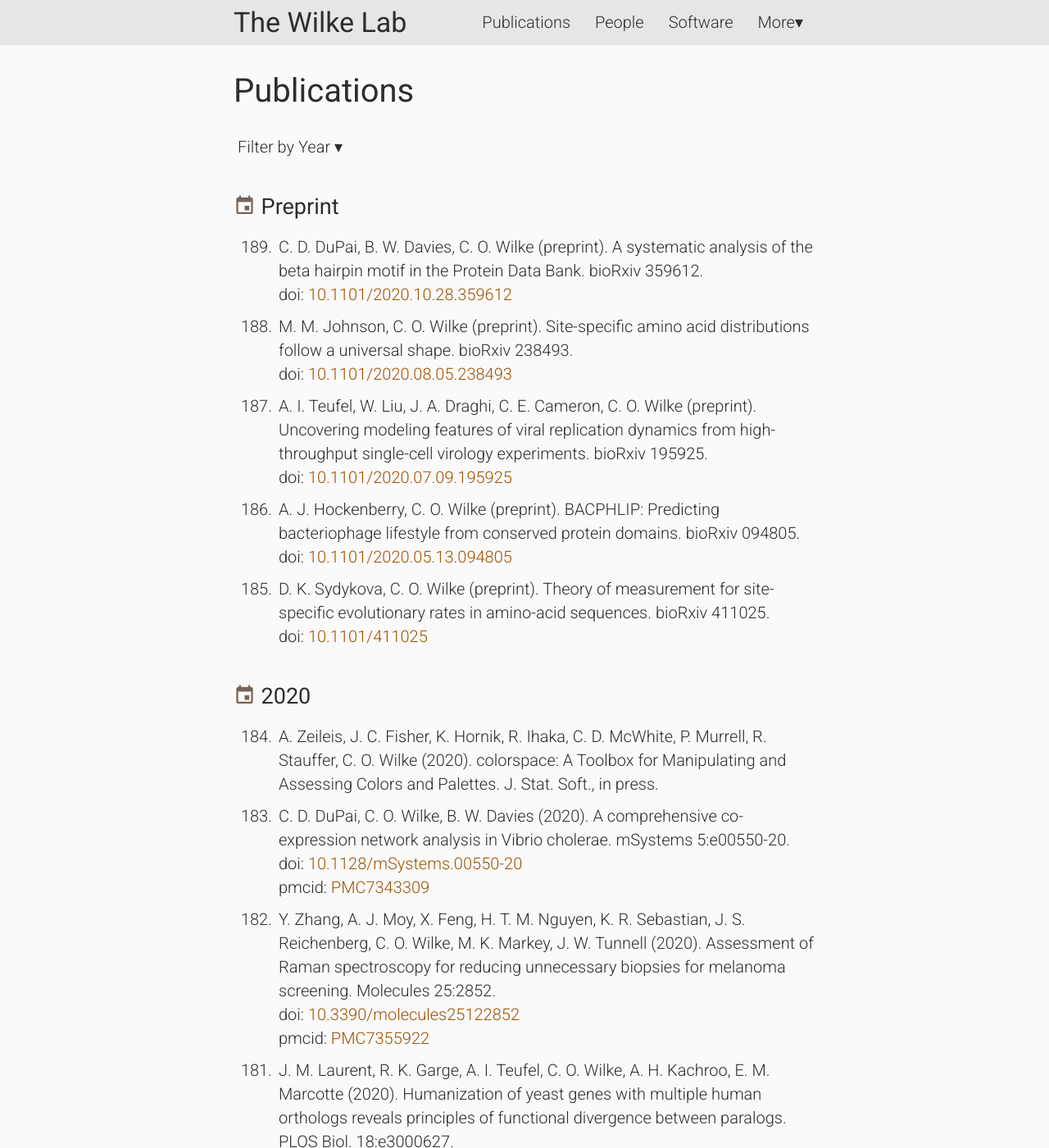
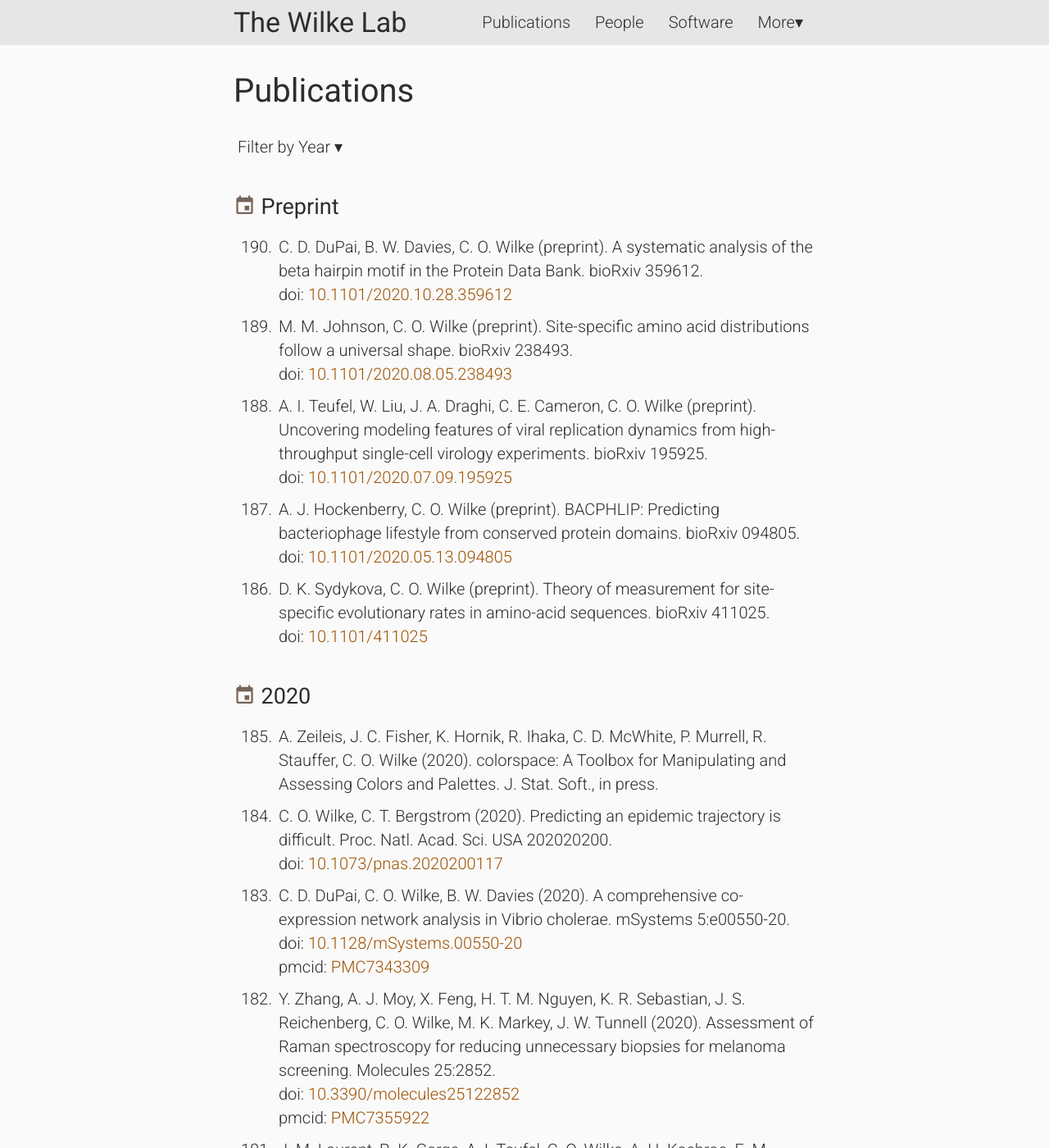
Before and after one commit to wilkelab/wilkelab.github.io, a Jekyll site: the page built from publications.html, in a window 1280 px wide and 1400 px high. Shown: the whole window at 82% size. Built offline with Jekyll 4.4.1, drawn with Linux system fonts in a browser that asks for light colours; nearby versions of some CDN libraries.

Commit message:
update pubs

```diff
--- a/_data/publications.yml
+++ b/_data/publications.yml
@@ -32,6 +32,12 @@
   year: 2020
   title: "colorspace: A Toolbox for Manipulating and Assessing Colors and Palettes."
   ref: "J. Stat. Soft., in press"
+
+- author: C. O. Wilke, C. T. Bergstrom
+  year: 2020
+  title: Predicting an epidemic trajectory is difficult.
+  ref: "Proc. Natl. Acad. Sci. USA 202020200"
+  doi: 10.1073/pnas.2020200117
 
 - author: C. D. DuPai, C. O. Wilke, B. W. Davies
   year: 2020
```
